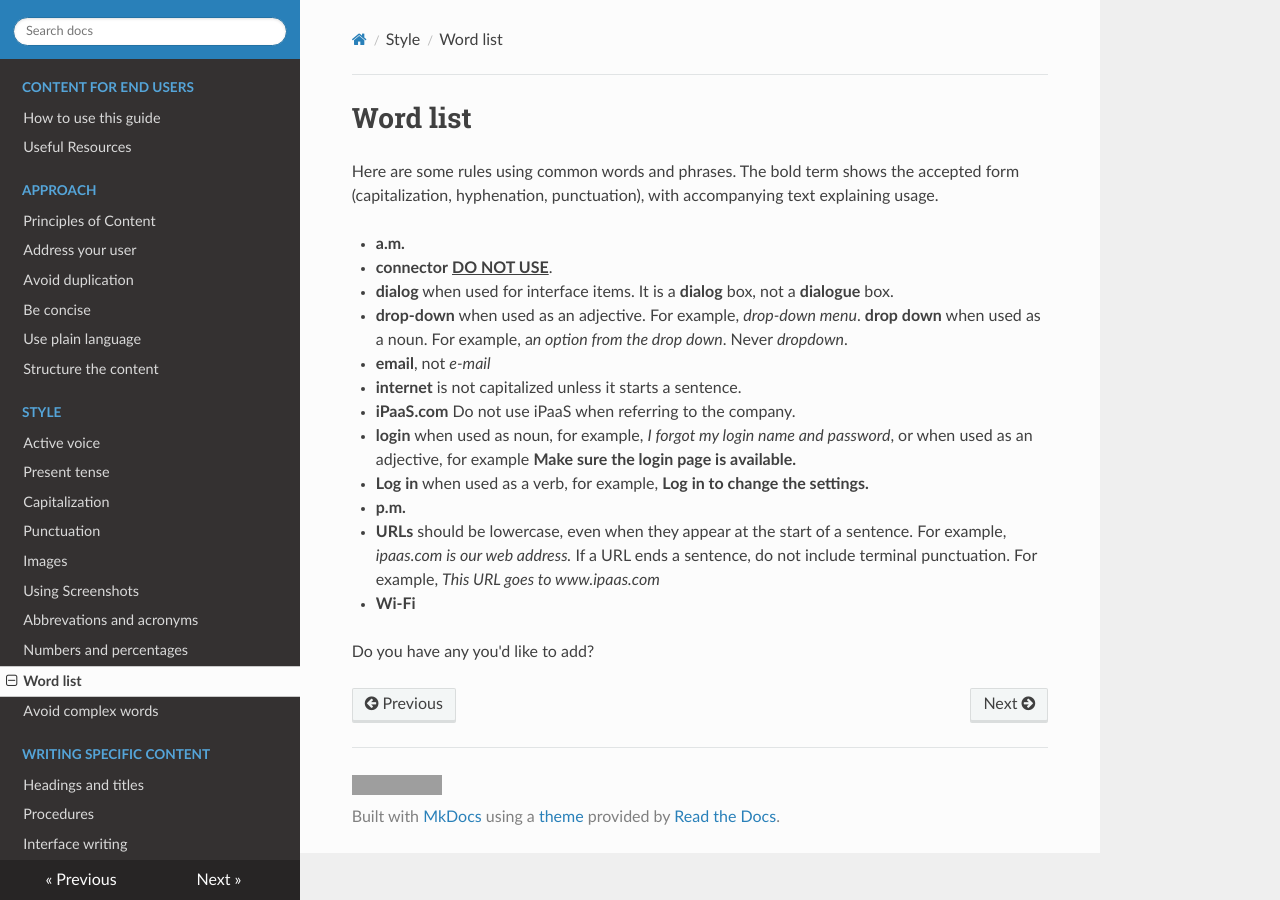
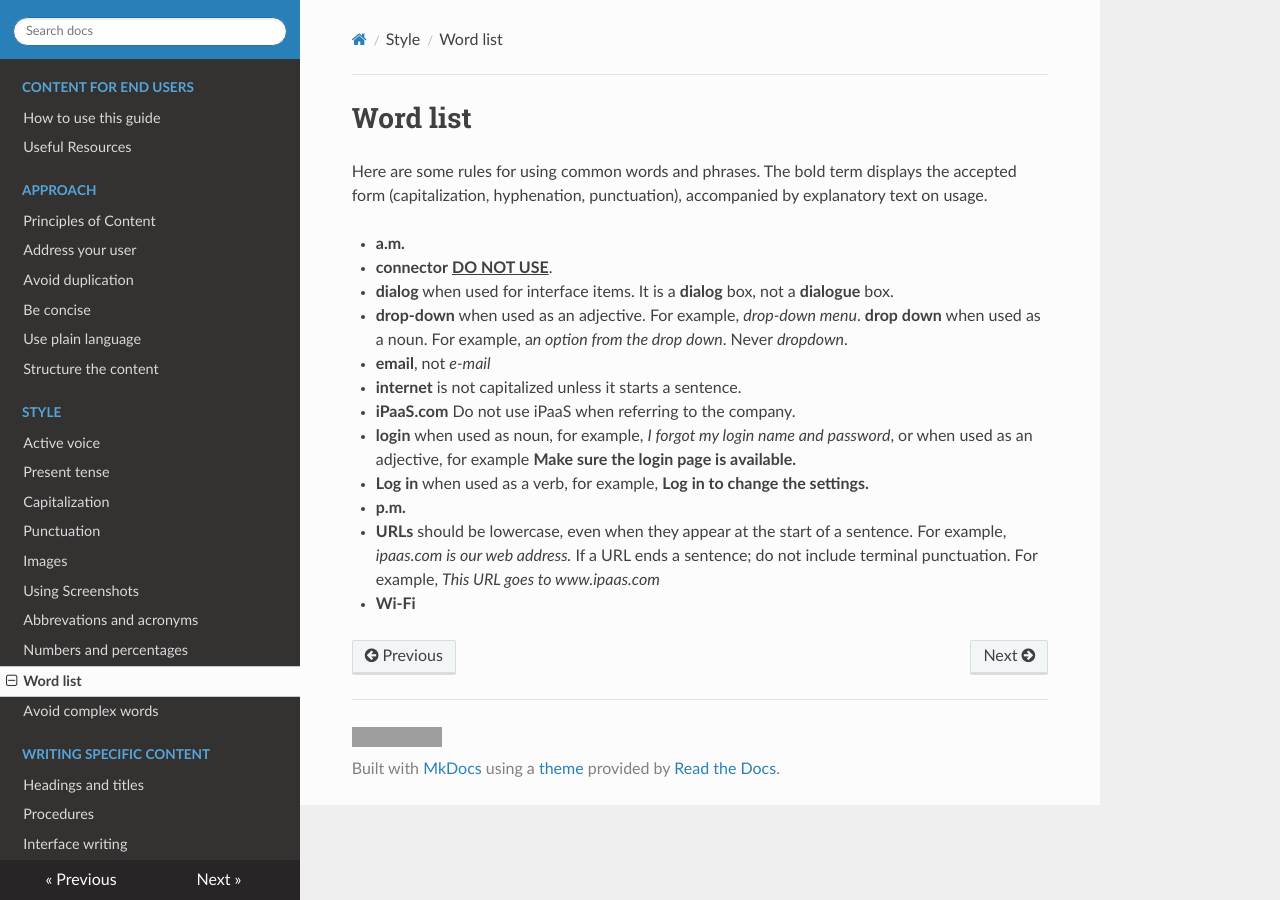
Before and after one commit to stevearrants/styleguide, an MkDocs documentation site: the page built from docs/specificwords.md, in a window 1280 px wide. Built offline with MkDocs 1.6.1, drawn with Linux system fonts in a browser that asks for light colours; nearby versions of some CDN libraries; grey boxes are pictures that could not be loaded.

Commit message:
Update specificwords.md

```diff
--- a/docs/specificwords.md
+++ b/docs/specificwords.md
@@ -1,8 +1,6 @@
 # Word list
 
-Here are some rules using common words and phrases. The bold term shows
-the accepted form (capitalization, hyphenation, punctuation), with
-accompanying text explaining usage.
+Here are some rules for using common words and phrases. The bold term displays the accepted form (capitalization, hyphenation, punctuation), accompanied by explanatory text on usage.
 
 -   **a.m.**
 -   **connector** <u>**DO NOT USE**</u>.
@@ -22,8 +20,6 @@ accompanying text explaining usage.
 -   **p.m.**
 -   **URLs** should be lowercase, even when they appear at the start of
     a sentence. For example, *ipaas.com is our web address.* If a
-    URL ends a sentence, do not include terminal punctuation. For
+    URL ends a sentence; do not include terminal punctuation. For
     example, *This URL goes to www.ipaas.com*
 -   **Wi-Fi**
-
-Do you have any you'd like to add?
```
